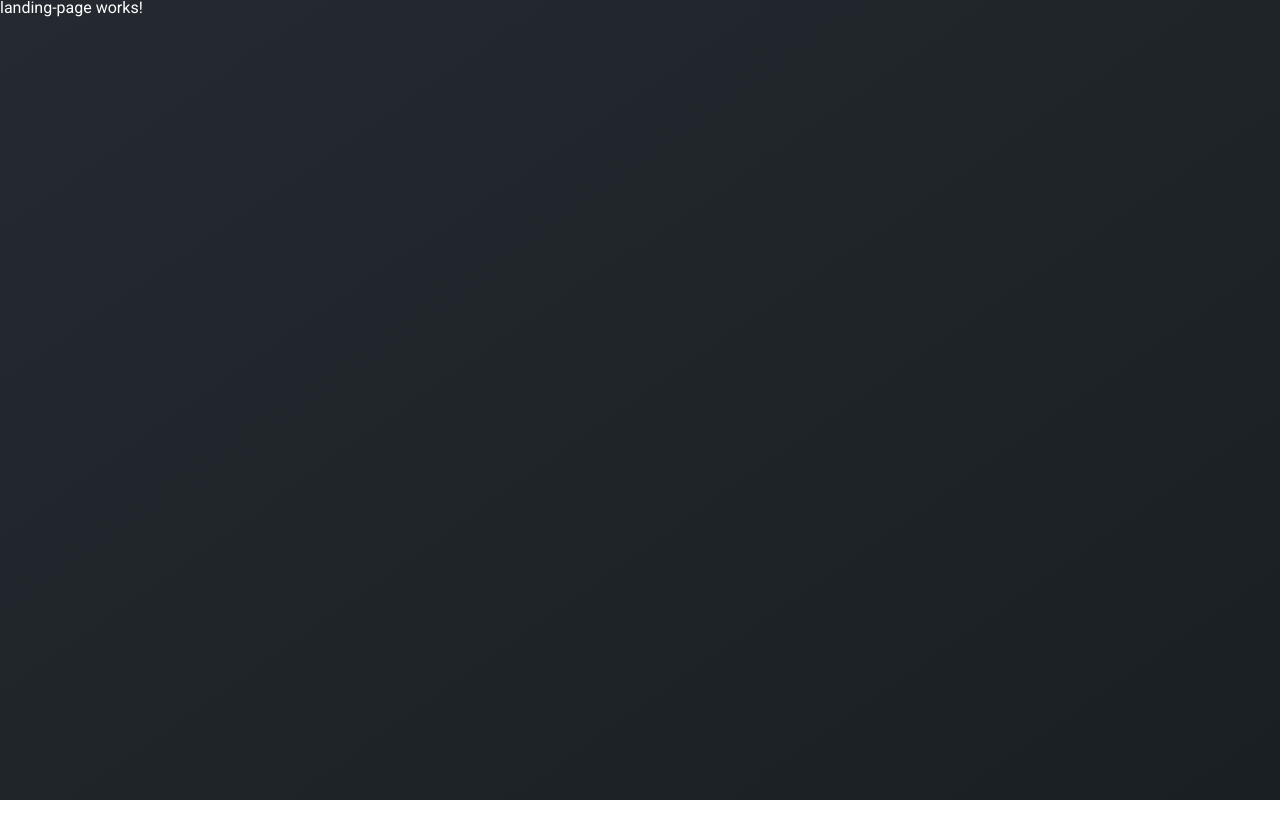
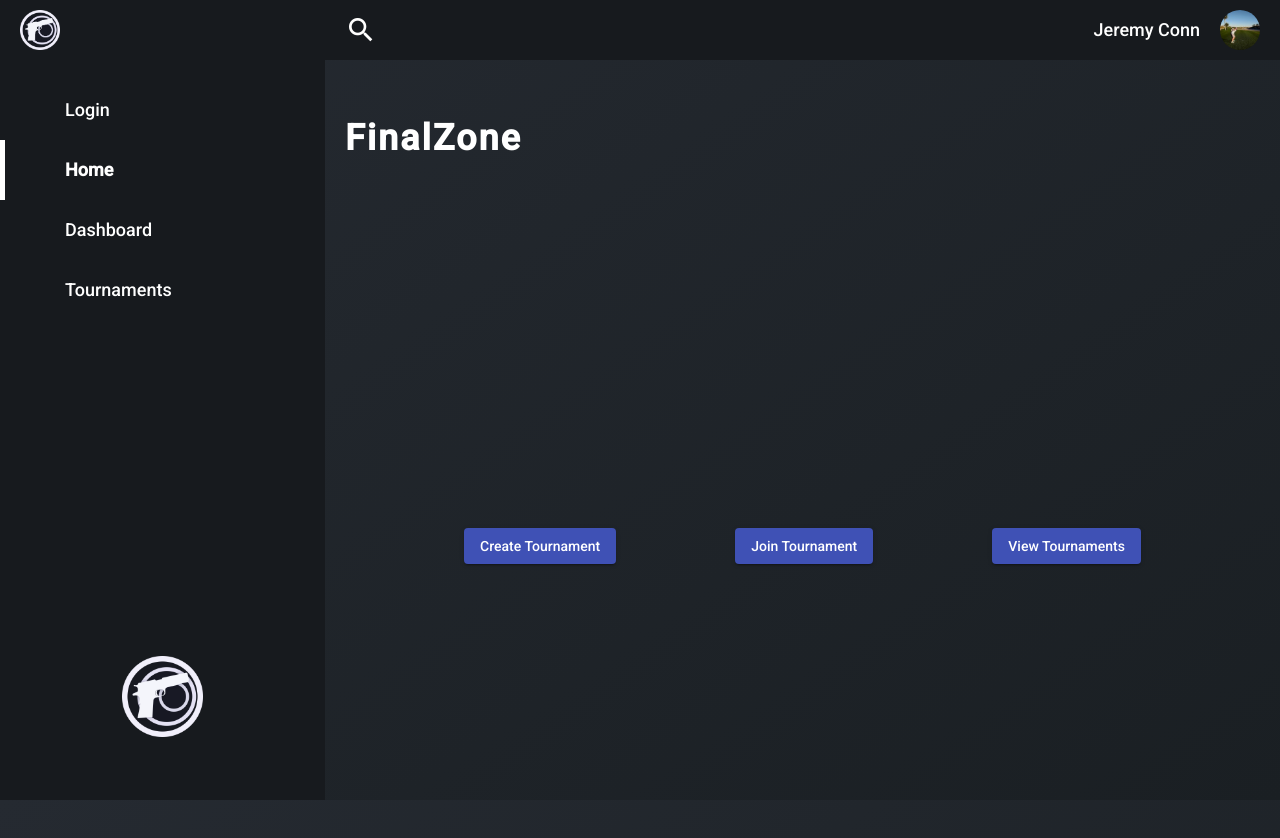
Before and after one commit to JeremyConn27/tourneygg, an Angular app in the folder tourney-gg/: page /home in a window 1280 px wide. Shown: the top 838 px of the page. Before the commit the page ends 800 px from the top, so only its background shows below. Built offline with nearby package versions, Linux system fonts and the light colour scheme.

Commit message:
pushing what's working

```diff
--- a/tourney-gg/src/app/app.component.html
+++ b/tourney-gg/src/app/app.component.html
@@ -1 +1,6 @@
-<router-outlet></router-outlet>
+<div class="site-wrapper">
+    <app-navigation></app-navigation>
+    <main>
+        <router-outlet></router-outlet>
+    </main>
+</div>
--- a/tourney-gg/src/app/app.component.less
+++ b/tourney-gg/src/app/app.component.less
@@ -0,0 +1,3 @@
+.site-wrapper{display: flex; flex-direction: row; width: 100%; min-height: 100vh;}
+
+main{width: 100%; padding: 80px 20px 20px 20px;}
--- a/tourney-gg/src/app/dashboard/dashboard.component.html
+++ b/tourney-gg/src/app/dashboard/dashboard.component.html
@@ -1 +1 @@
-<p>dashboard works!</p>
+<h1>Dashboard</h1>
--- a/tourney-gg/src/app/landing-page/landing-page.component.html
+++ b/tourney-gg/src/app/landing-page/landing-page.component.html
@@ -1 +1,6 @@
-<p>landing-page works!</p>
+<h1>FinalZone</h1>
+<div class="user-action-container">
+    <button mat-raised-button color="primary">Create Tournament</button>
+    <button mat-raised-button color="primary">Join Tournament</button>
+    <button mat-raised-button color="primary">View Tournaments</button>
+</div>
--- a/tourney-gg/src/app/landing-page/landing-page.component.less
+++ b/tourney-gg/src/app/landing-page/landing-page.component.less
@@ -0,0 +1 @@
+.user-action-container{display: flex; flex-direction: row; justify-content: space-evenly; align-items: center; width: 100%; height: 100%;}
--- a/tourney-gg/src/app/login/login.component.less
+++ b/tourney-gg/src/app/login/login.component.less
@@ -1,5 +1,5 @@
 @import '../../styles.less';
-
+/deep/ app-navigation{display: none;}
 .login-container{display: flex; flex-direction: row; justify-content: space-between; width: 100%; min-height: 100vh;
     #small-logo{width: clamp(50px, 10%, 65px); height: auto; position: absolute; top: 20px; left: 20px; z-index: 3;
         img{width: 100%; height: auto;}
@@ -33,7 +33,7 @@
     }
 }
 
-
+::ng-deep main{padding: 0 !important;}
 @media screen and (max-width: 1250px){
     .login-container{flex-direction: column; justify-content: flex-start; align-items: center;
         #small-logo{display: none;}
--- a/tourney-gg/src/app/navigation/navigation.component.html
+++ b/tourney-gg/src/app/navigation/navigation.component.html
@@ -1 +1,43 @@
-<p>navigation works!</p>
+<nav>
+    <div class="org-logo">
+      <img src="../../assets/images/logo.png" alt="FinalZone" />
+      <a class="nav-menu-icon" (click)="toggleSideNav()">
+        <span class="material-icons"> close </span>
+      </a>
+    </div>
+    <ul>
+      <li *ngFor="let navItem of navItems">
+        <a matRipple [routerLink]="navItem.routerLink" routerLinkActive="nav-active">
+          <!--<svg viewBox="0 0 16 16" version="1.1" xmlns="http://www.w3.org/2000/svg" xmlns:xlink="http://www.w3.org/1999/xlink">
+            <use [attr.xlink:href]="navItem.iconPath"></use>
+          </svg>-->
+          <img class="nav-item-icon" [attr.src]="navItem.iconPath" />
+          <span class="label">{{ navItem.label }}</span>
+        </a>
+      </li>
+    </ul>
+
+    <div class="sociti-logo">
+      <img src="../../assets/images/logo.png" alt="FinalZone" />
+    </div>
+</nav>
+
+<header>
+    <a class="nav-menu-icon" (click)="toggleSideNav()">
+      <span class="material-icons"> menu </span>
+    </a>
+    <div class="search-container">
+      <span class="material-icons"> search </span>
+      <mat-form-field>
+        <input matInput type="search" />
+      </mat-form-field>
+    </div>
+    <div class="user-container">
+      <span class="user-name">
+        Jeremy Conn
+      </span>
+      <div class="user-profile-pic">
+        <img src="../../assets/images/profile-pic-sample.jpg" alt="user" />
+      </div>
+    </div>
+ </header>
--- a/tourney-gg/src/app/navigation/navigation.component.less
+++ b/tourney-gg/src/app/navigation/navigation.component.less
@@ -0,0 +1,60 @@
+nav{display: flex; flex-direction: column; justify-content: flex-start; align-items: center; width: clamp(325px, 20vw, 375px); height: 100%; flex-shrink: 0; padding-bottom: 60px; background: #171A1E; position: relative; z-index: 100; transform: translateX(0); transition: transform .5s cubic-bezier(.645,.045,.355,1),visibility .5s cubic-bezier(.645,.045,.355,1); will-change: transform;
+    .org-logo{display: flex; flex-direction: row; justify-content: flex-start; align-items: center; width: 100%; height: 60px; padding: 10px 20px;
+        a.nav-menu-icon{display: none; flex-direction: column; justify-content: center; align-items: center; height: 100%; padding: 0 10px; margin: 0 0 0 auto;
+            span{color: var(--slate); transform: scale(1.35); transition: .35 ease-in-out; transition-delay: .2s;}
+            &:hover{cursor: pointer; }
+        }
+        img{width: auto; height: 100%;}
+
+    }
+    ul{display: flex; flex-direction: column; width: 100%; flex-grow: 1; padding-top: 20px;
+        li{display: flex; flex-direction: row; width: 100%; min-height: 60px;
+            a{display: flex; flex-direction: row; align-items: center; width: 100%; height: 60px; color: var(--black); font-size: 18px; font-weight: 500; padding-left: 40px; border-left: 5px solid transparent; transition: .2s ease-in-out;
+                img.nav-item-icon{margin-right: 20px;}
+                &.nav-active{border-left-color: var(--ginger); font-weight: 700;}
+            }
+        }
+    }
+    .sociti-logo{width: clamp(75px, 25%, 100px); margin: 0 auto;
+        img{width: 100%; height: auto;}
+    }
+}
+
+header{display: flex; flex-direction: row; justify-content: flex-start; align-items: center; width: clamp(calc(100vw - 325px), 80vw, calc(100vw - 375px)); height: 60px; padding: 10px 20px; background: #171A1E; position: fixed; top: 0; right: 0;
+    a.nav-menu-icon{display: none; flex-direction: column; justify-content: center; align-items: center; height: 100%; padding: 0 10px; margin: 0 20px 0 0;
+        span{color: var(--black); transform: scale(1.35); transition: .35 ease-in-out; transition-delay: .2s;}
+        &:hover{cursor: pointer; }
+    }
+    .search-container{display: flex; flex-direction: row; justify-content: flex-start; align-items: center; height: 100%; flex-basis: 80%;
+        span{font-size: 32px; color: var(--slate);}
+        /deep/ .mat-form-field-wrapper{
+            .mat-form-field-infix{
+                .mat-input-element{font-size: 24px;}
+
+            }
+            .mat-form-field-underline{height: 0px;}
+        }
+    }
+    .user-container{display: flex; flex-direction: row; justify-content: flex-end; align-items: center; flex-basis: 20%;
+        .user-name{font-size: 18px; font-weight: 500; color: var(--slate); text-align: right;}
+        .user-profile-pic{width: 40px; height: 40px; border-radius: 50%; flex-shrink: 0; overflow: hidden; position: relative; margin-left: 20px;
+            img{width: 100%; height: auto; object-fit: contain; position: absolute; top: 0; left: 0;}
+        }
+
+    }
+}
+
+@media screen and (max-width: 1200px){
+    nav{position: fixed; bottom: 0; left: 0; min-height: 100vh; transform: translateX(-100%);
+        .org-logo{
+            a.nav-menu-icon{display: flex;}
+        }
+        &.open{transform: translateX(0%);
+
+        }
+    }
+    header{width: 100vw;
+        a.nav-menu-icon{display: flex;}
+    }
+
+}
--- a/tourney-gg/src/app/navigation/navigation.component.ts
+++ b/tourney-gg/src/app/navigation/navigation.component.ts
@@ -6,10 +6,26 @@ import { Component, OnInit } from '@angular/core';
   styleUrls: ['./navigation.component.less']
 })
 export class NavigationComponent implements OnInit {
-
+  sideNav;
+  navItems: { label: string; routerLink: string}[] = [];
   constructor() { }
 
   ngOnInit(): void {
+    this.sideNav = document.querySelector('nav');
+    this.buildNavItems();
   }
 
+  buildNavItems() {
+    // TODO restrict access using user rights
+    this.navItems.push(
+      { label: 'Login', routerLink: 'login'},
+      { label: 'Home', routerLink: 'home'},
+      { label: 'Dashboard', routerLink: 'dashboard'},
+      { label: 'Tournaments', routerLink: 'tournaments'}
+    );
+  }
+
+  toggleSideNav() {
+    this.sideNav.classList.toggle('open');
+  }
 }
--- a/tourney-gg/src/app/tournaments/tournaments.component.html
+++ b/tourney-gg/src/app/tournaments/tournaments.component.html
@@ -1 +1 @@
-<p>tournaments works!</p>
+<h1>Tournaments</h1>
--- a/tourney-gg/src/styles.less
+++ b/tourney-gg/src/styles.less
@@ -4,6 +4,11 @@ html, body, div, span, applet, object, iframe, h1, h2, h3, h4, h5, h6, p, blockq
 a{text-decoration: none;
     &:visited{color: #000;}
 }
+
+::-webkit-scrollbar{width: 8px;}
+::-webkit-scrollbar-track{background: @black;}
+::-webkit-scrollbar-thumb{background: linear-gradient(180deg, @med-grey 25%, @dark-grey); border-radius: 6px;}
+
 @white: #fff;
 @med-grey: #252A31;
 @dark-grey: #1A1F23;
```
Also changed, not shown: tourney-gg/src/assets/images/profile-pic-sample.jpg (added).
